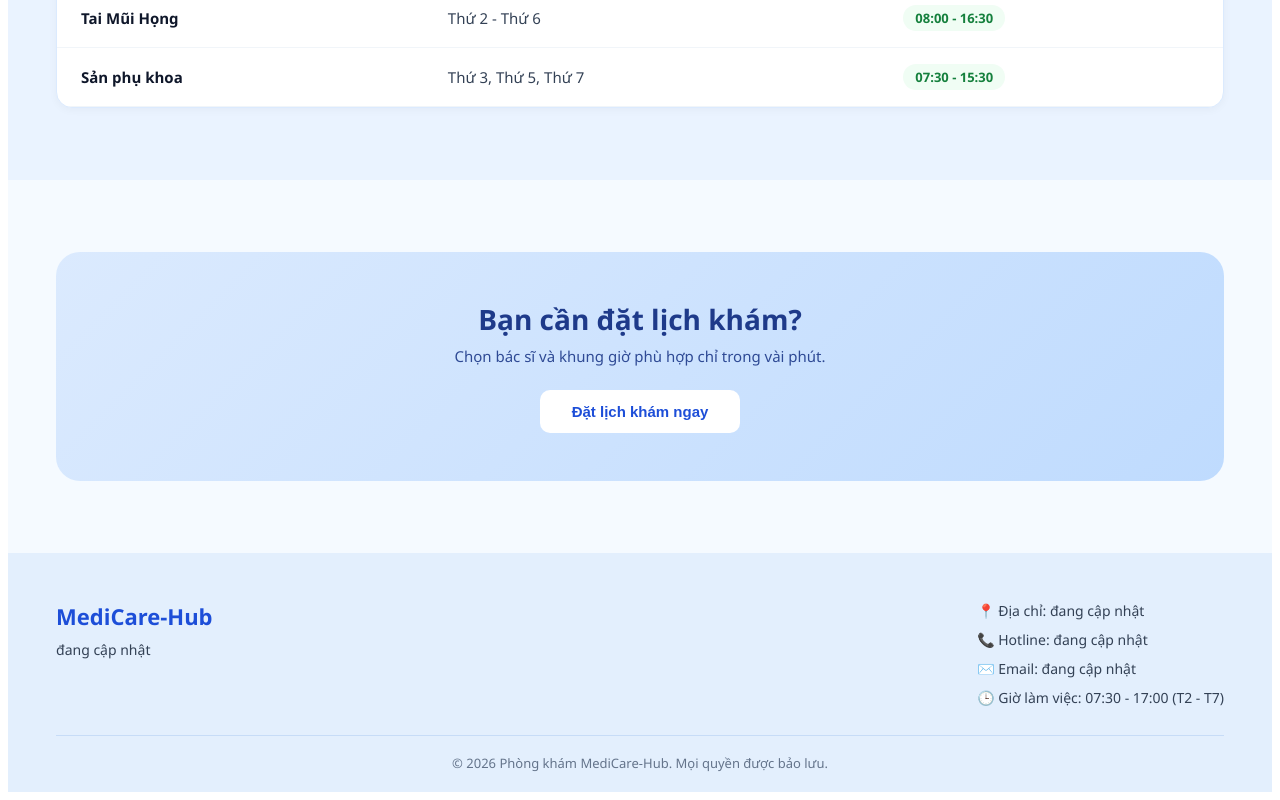
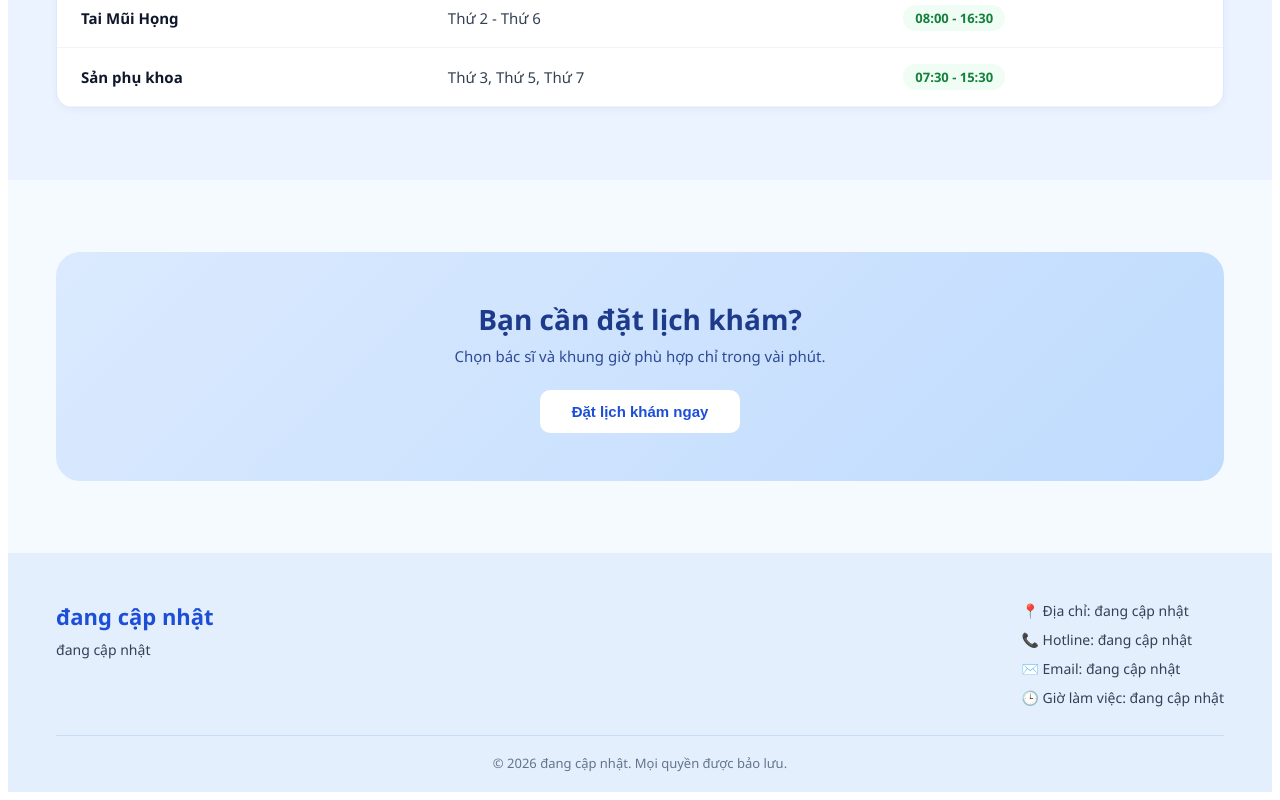
Before and after one commit to sieudomcon/MediCare-Hub, a React (Vite) app in the folder frontend/: page / in a window 1280 px wide. Shown: the part 2350-3150 px from the top of the page. Built offline with nearby package versions, Linux system fonts and the light colour scheme; no server answers.

Commit message:
update cac thay doi lay database

```diff
--- a/frontend/src/components/footer.tsx
+++ b/frontend/src/components/footer.tsx
@@ -1,20 +1,24 @@
 import React from 'react';
-import { useClinicInfo, displayInfo } from '../services/clinicservice'; // [SỬA] lấy thông tin phòng khám từ API
+import { useClinicInfo, displayInfo } from '../services/clinicservice';
 
 interface FooterProps {
   styles: Record<string, React.CSSProperties>;
 }
 
 export default function Footer({ styles }: FooterProps) {
-  // [SỬA] địa chỉ / hotline / email / description lấy từ DB, thiếu thì hiện "đang cập nhật"
+  // Lấy dữ liệu phòng khám động từ DB
   const { clinic, loading } = useClinicInfo();
+
+  // Hỗ trợ cả 2 dạng tên biến từ backend (working_hours hoặc workingHours)
+  const workingHoursData = clinic?.working_hours || clinic?.workingHours;
+  const currentYear = new Date().getFullYear();
 
   return (
     <footer id="contact" style={styles.footer}>
       <div style={styles.footerInner}>
         <div>
           <div style={styles.footerBrand}>
-            MediCare-Hub
+            {displayInfo(clinic?.name, loading)}
           </div>
 
           <p style={styles.footerText}>
@@ -27,13 +31,13 @@ export default function Footer({ styles }: FooterProps) {
           <span>📞 Hotline: {displayInfo(clinic?.hotline, loading)}</span>
           <span>✉️ Email: {displayInfo(clinic?.email, loading)}</span>
           <span>
-            🕒 Giờ làm việc: 07:30 - 17:00 (T2 - T7)
+            🕒 Giờ làm việc: {displayInfo(workingHoursData, loading)}
           </span>
         </div>
       </div>
 
       <div style={styles.copy}>
-        © 2026 Phòng khám MediCare-Hub. Mọi quyền được bảo lưu.
+        © {currentYear} {displayInfo(clinic?.name, loading)}. Mọi quyền được bảo lưu.
       </div>
     </footer>
   );
--- a/frontend/src/services/clinicservice.ts
+++ b/frontend/src/services/clinicservice.ts
@@ -13,6 +13,8 @@ export interface ClinicInfo {
   hotline: string | null;
   address: string | null;
   email: string | null;
+  working_hours?: string | null;
+  workingHours?: string | null;
 }
 
 // Cache 1 lần gọi: Header, Footer, Home cùng dùng hook mà chỉ gọi API đúng 1 lần.
```
